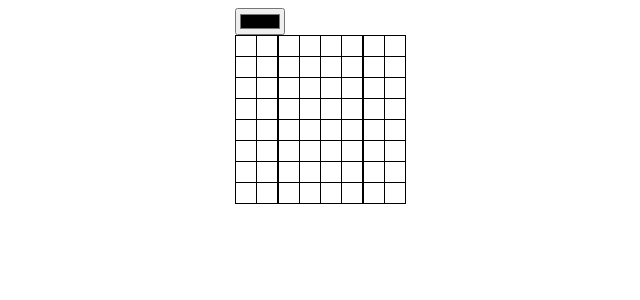
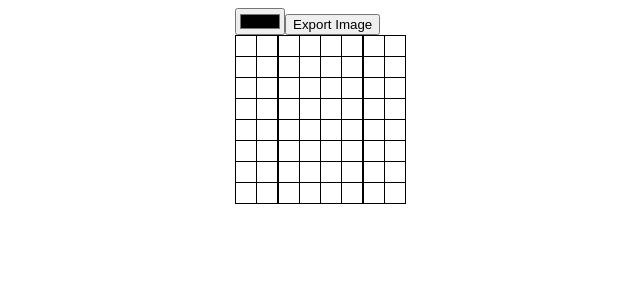
Before and after one commit to chriszimmerman/pixelpaint-react, a React app: page / in a window 1280 px wide. Shown: the top 300 px of the page, without its empty margins (89-729 px from the left). Built offline with nearby package versions, Linux system fonts and the light colour scheme; the HTML template or start-up script is replaced by a standard one.

Commit message:
Adds a button that will create an image from the pixel grid and prompt to download a bitmap image

```diff
--- a/src/App.js
+++ b/src/App.js
@@ -2,6 +2,8 @@ import React from 'react';
 import ColorPicker from './ColorPicker';
 import Grid from './Grid';
 import './App.css';
+import RgbToByteConverter from './RgbToByteConverter';
+import { encode } from 'bmp-js';
 
 class App extends React.Component {
   constructor(props){
@@ -31,6 +33,28 @@ class App extends React.Component {
     this.setState({selectedBrushColor: event.target.value});
   }
 
+  saveImage = () => {
+    const imageBytes = new RgbToByteConverter().convert(this.state.pixels);
+    const imageData = {
+      data: imageBytes,
+      height: this.state.dimension,
+      width: this.state.dimension
+    };
+
+    fetch('/save', {
+      method: 'POST',
+      body: JSON.stringify(imageData),
+      headers: { "Content-Type": "application/json; charset=utf-8" }
+    }).then((response) => {
+      const anchorTag = document.createElement('a');
+      anchorTag.href = '/image.bmp';
+      anchorTag.download = 'image.bmp';
+      document.body.appendChild(anchorTag);
+      anchorTag.click();
+      document.body.removeChild(anchorTag);
+    });
+  }
+
   render() {
       return (
         <div className='app-container'>
@@ -38,6 +62,7 @@ class App extends React.Component {
             color={this.state.selectedBrushColor}
             onColorChanged={this.updateSelectedBrushColor}
           />
+          <button onClick={this.saveImage}>Export Image</button>
           <Grid
             pixels={this.state.pixels}
             updatePixelColor={this.updatePixelColor}
```
Also changed, not shown: server.js (+12 -0 lines), 2 other files (tests, documents, lock files or other folders).
